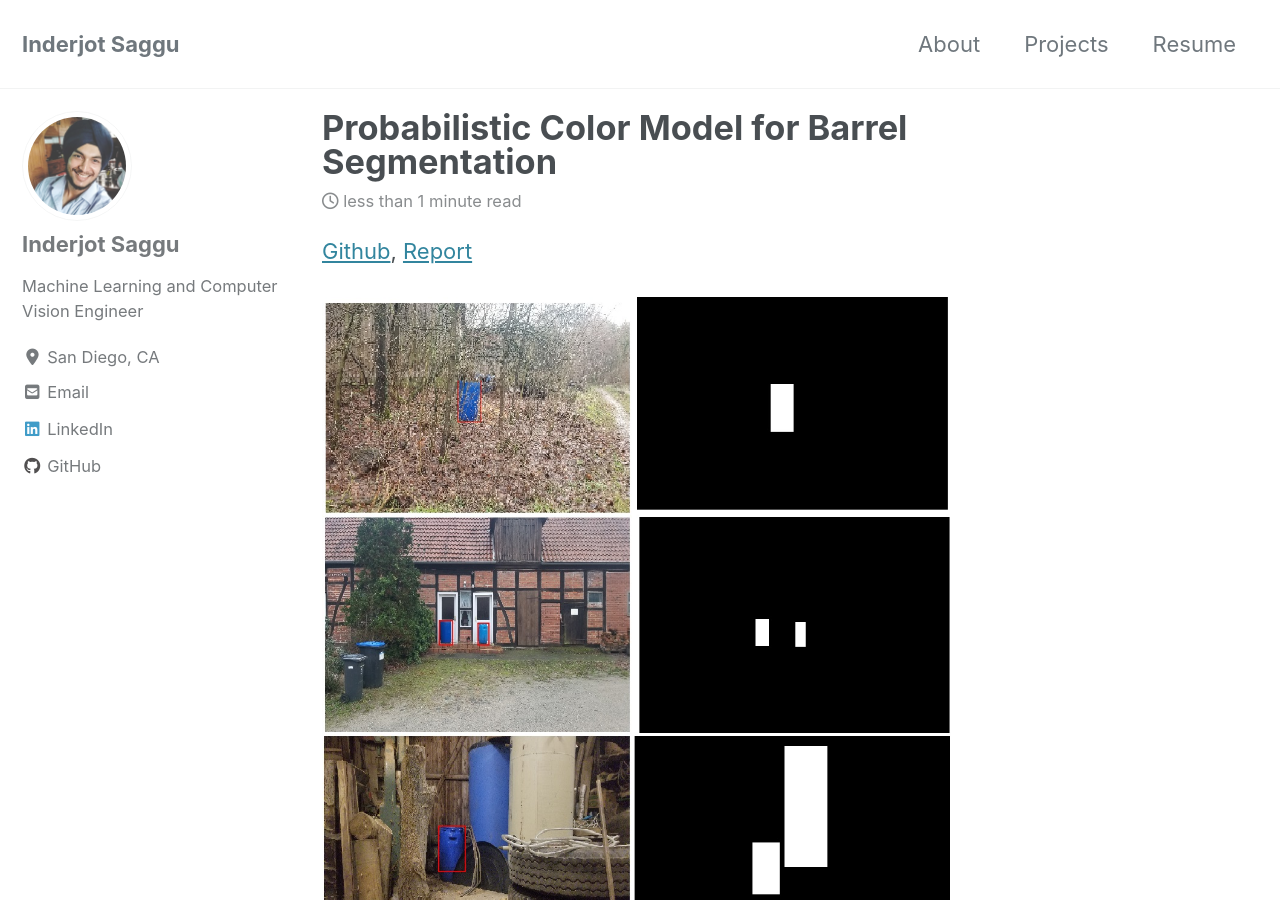
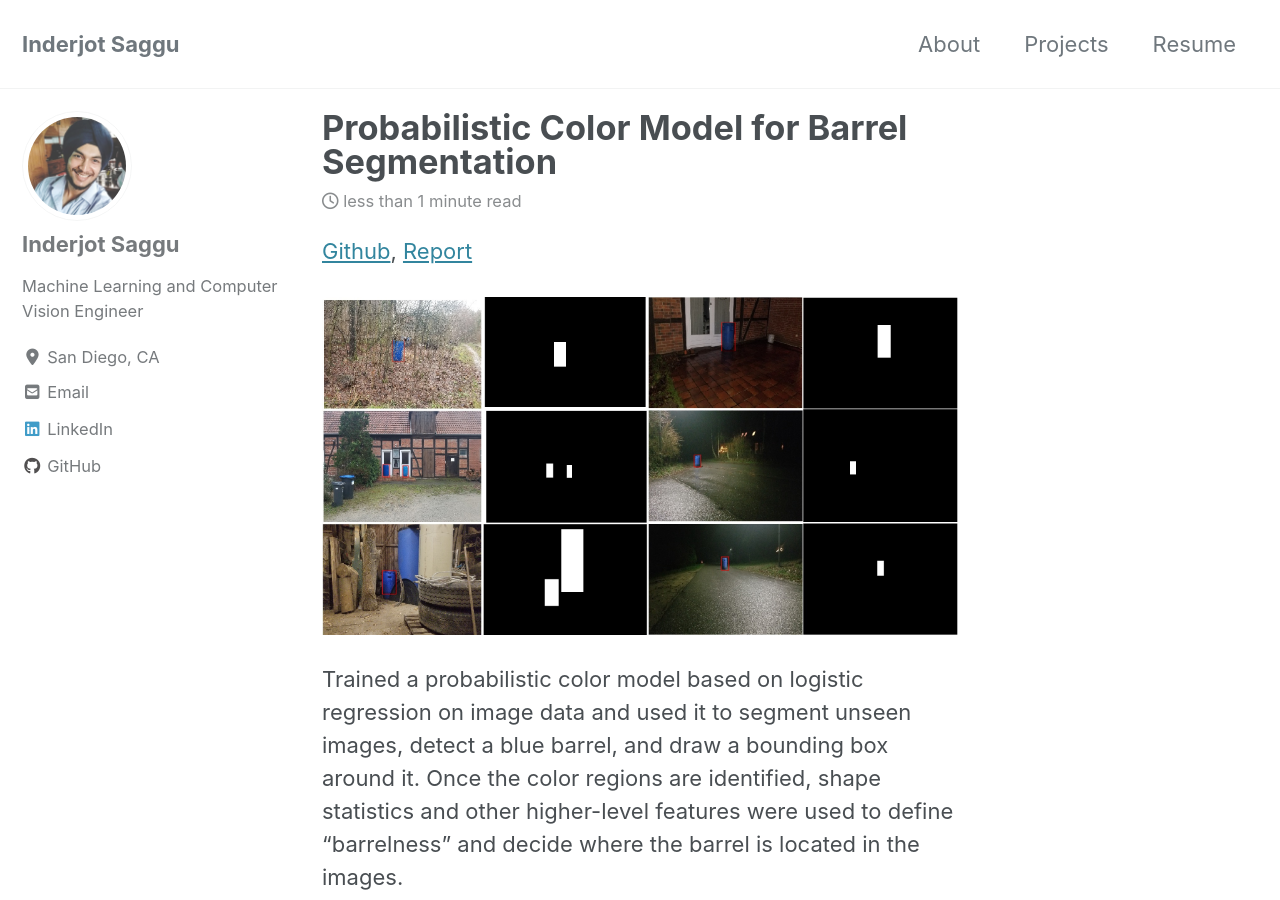
Before and after one commit to ijssaggu/ijssaggu.github.io, a Jekyll site: the page built from _posts/2019-10-01-barrel_detection.md, in a window 1280 px wide and 900 px high. Built offline with Jekyll 4.4.1, drawn with Linux system fonts in a browser that asks for light colours; cached includes are drawn as plain includes; nearby versions of some CDN libraries.

Commit message:
fixed pet-finder, added barrel detector

```diff
--- a/_posts/2019-10-01-barrel_detection.md
+++ b/_posts/2019-10-01-barrel_detection.md
@@ -10,7 +10,5 @@
 
 <img src="{{ site.url }}{{ site.baseurl }}/images/normal.jpg" alt="normal-light">
 
-<img src="{{ site.url }}{{ site.baseurl }}/images/low_light.jpg" alt="low-light">
-
 Trained a probabilistic color model based on logistic regression on image data and used it to segment unseen images, detect a blue barrel, and draw a bounding box around it.
 Once the color regions are identified, shape statistics and other higher-level features were used to define "barrelness" and decide where the barrel is located in the images.
```
Also changed, not shown: images/low_light.jpg (deleted), images/normal.jpg.
